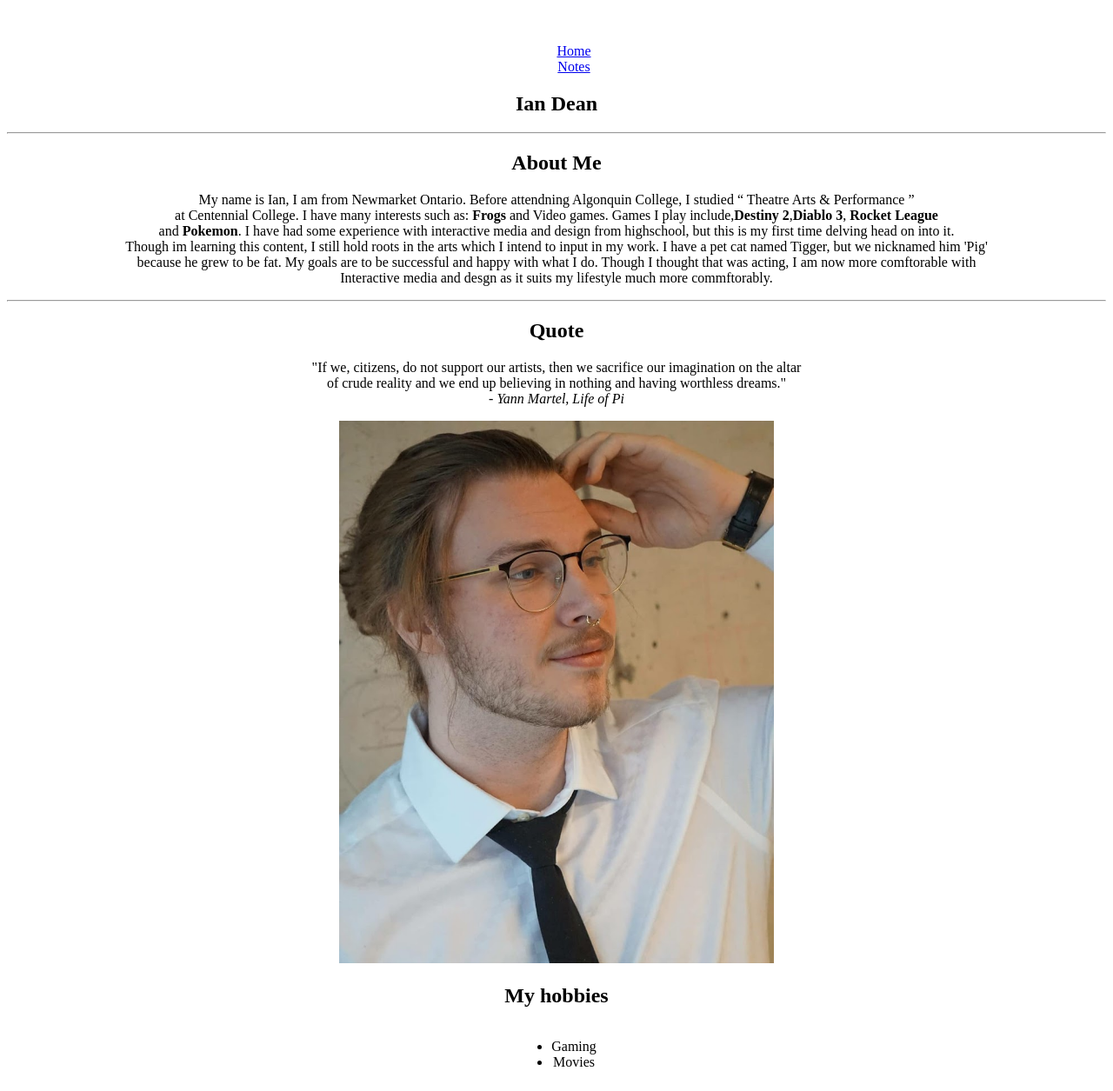
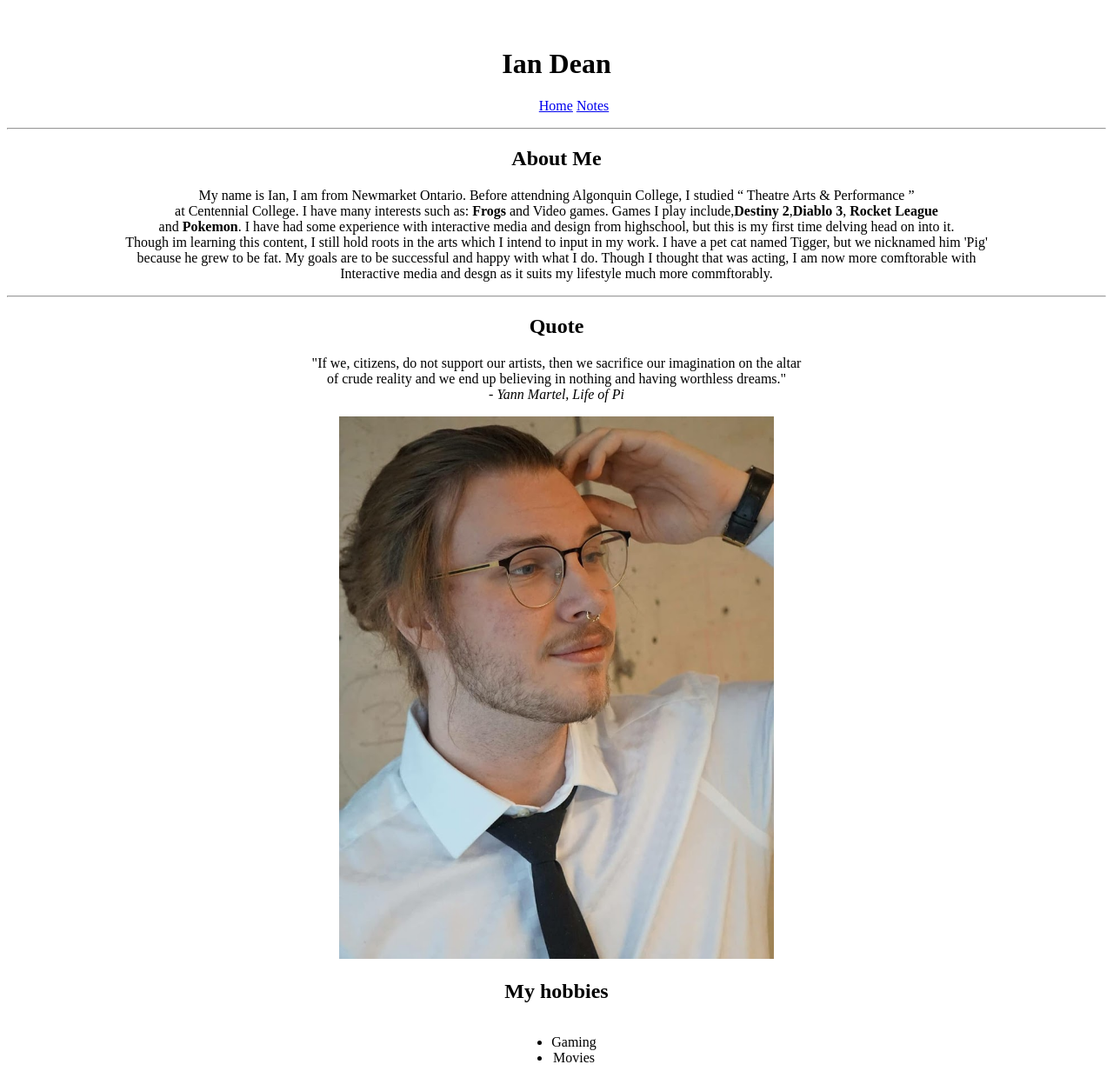
Before and after one commit to GamaIan/dean0158.github.io, a plain HTML site: page html-assignment/index.html in a window 1280 px wide. Shown: the top 1255 px of the page at 87% size. Drawn offline with Linux system fonts and the light colour scheme.

Commit message:
fixed nav minor adjustments

```diff
--- a/html-assignment/index.html
+++ b/html-assignment/index.html
@@ -5,16 +5,17 @@
     <title>Ian Dean</title>
   </head>
   <body style="text-align: center; padding-top: 2vw;">
+     <h1><strong>Ian Dean</strong></h1>
  <nav>
-    <ul style="text-align: center;list-style: none;">
-      <li><a href="index.html">Home</a></li>
-      <li><a href="notes.html">Notes</a></li>
+    <ul style="text-align: center;list-style: none; display: block">
+      <li style="display: inline;"><a href="index.html">Home</a></li>
+      <li style="display: inline;"><a href="notes.html">Notes</a></li>
     </ul>
   </nav>
 
 <article>
-  <h1><strong>Ian Dean</strong></h1>
-  <hr>
+
+<hr>
   <h2> <strong>About Me</strong></h2>
   <p> My name is Ian, I am from Newmarket Ontario. Before attendning Algonquin College,
       I studied <q> Theatre Arts & Performance </q> <br> at Centennial College. I have many interests such as: <strong>Frogs</strong> and Video games.
@@ -34,7 +35,7 @@
     <cite>- Yann Martel, Life of Pi </cite>
   </blockquote>
 <img src="images/Myface.jpg" alt="Picture of Me" style="height: auto; width: 500px;">
-  <h1> My hobbies </h1>
+  <h2> My hobbies </h2>
 <ul style="display: inline-block;">
   <li> Gaming </li>
   <li> Movies </li>
```
Also changed, not shown: html-assignment/notes.html (+6 -7 lines).
